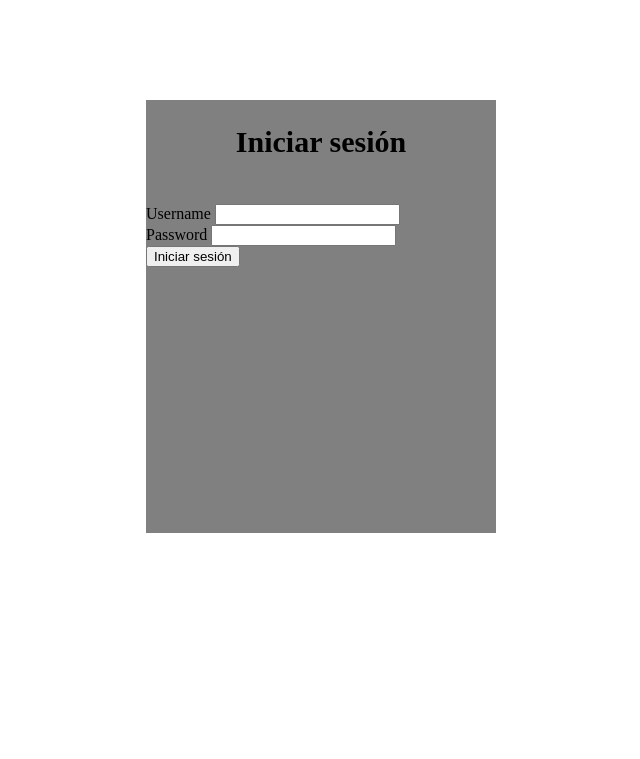
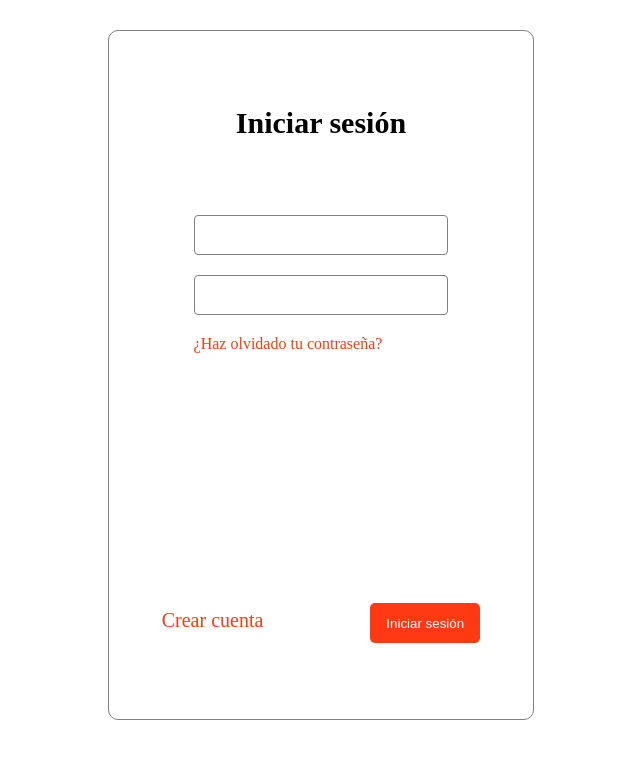
Before and after one commit to calvarezi/online-shop, a Django app: template productos/templates/registration/login.html in a window 1280 px wide. Shown: the top 759 px of the page, without its empty margins (319-959 px from the left). Run offline with Django 3.2, Linux system fonts and the light colour scheme; the template is opened without the code that fills it, so the values that code supplies are empty, except form fields; form fields are guessed from the names that the template uses.

Commit message:
secound-commit

```diff
--- a/productos/forms.py
+++ b/productos/forms.py
@@ -2,6 +2,7 @@ from django import forms
 from django.contrib.auth.forms import UserCreationForm, AuthenticationForm
 from django.contrib.auth.models import User
 from django.utils.translation import gettext as _
+
 
 class SignUpForm(UserCreationForm):
     email = forms.EmailField()
@@ -30,6 +31,7 @@ class SignUpForm(UserCreationForm):
             raise forms.ValidationError('Las contraseñas no coinciden')
         return password2
 
+
 class CustomLoginForm(AuthenticationForm):
     username = forms.CharField(
         widget=forms.TextInput(
@@ -41,7 +43,6 @@ class CustomLoginForm(AuthenticationForm):
             attrs={'class': 'form-control', 'placeholder': 'Contraseña'}),
         label=_('Contraseña')
     )
-
     error_messages = {
         'invalid_login': _(
             "Por favor, introduzca un %(username)s válido y una contraseña correcta."
--- a/productos/templates/registration/login.html
+++ b/productos/templates/registration/login.html
@@ -14,21 +14,28 @@
       <div class="login__body">
         <form method="post" class="login__form">
           {% csrf_token %}
-          <div class="login__form-group">
-            {{ form.username.label_tag }} {{ form.username }}
+          <div class="form-control">
+            {{ form.username }}
           </div>
-          <div class="login__form-group">
-            {{ form.password.label_tag }} {{ form.password }}
+          <div class="form-control">
+            {{ form.password }}
+          </div>
+          <div class="password_reset">
+            <a href="" class="password_reset__link">¿Haz olvidado tu contraseña?</a>
           </div>
           {% if form.errors %}
           <p class="login__error">Usuario o contraseña incorrecto</p>
           {% endif %}
-          <button class="login__submit-btn btn btn-primary btn-block">
-            Iniciar sesión
-          </button>
+          <div class="cont__links">
+            <a href="{% url 'signup' %}">Crear cuenta</a>
+            <button class="boton_login" type="submit">
+              Iniciar sesión
+            </button>
+          </div>
         </form>
       </div>
     </div>
   </div>
 </div>
+
 {% endblock %}
--- a/productos/views.py
+++ b/productos/views.py
@@ -1,7 +1,7 @@
 from django.shortcuts import render
 from .models import Producto, Categoria, Subcategoria
 from django.views.generic.detail import DetailView
-from .forms import SignUpForm
+from .forms import CustomLoginForm
 from django.urls import reverse_lazy
 from django.views.generic import CreateView
 from django.db.models import Q
@@ -39,6 +39,6 @@ class ProductoDetailView(DetailView):
 
 
 class SignupView(CreateView):
-    form_class = SignUpForm
+    form_class = CustomLoginForm
     success_url = reverse_lazy('lista-productos')
     template_name = 'registration/signup.html'
--- a/static/css/login.css
+++ b/static/css/login.css
@@ -1,19 +1,106 @@
+.login {
+    display: flex;
+    justify-content: center;
+    border-radius: 10px;
+    border: 1px solid gray !important;
+    width: 28%;
+    margin: 30px auto auto auto;
+    height: 75%;
+    padding: 50px 35px;
+}
+
 .login__container {
-    height: 433px;
-    /* border: 1px solid; */
-    width: 350px;
-    margin: 100px auto;
-    background-color: gray;
+    height: auto;
+    width: 90%;
 }
 
 .login__card {
     display: flex;
     flex-direction: column;
-    gap: 20px;
+    height: 100%;
+    width: 100%;
 }
 
+.login__body {
+    display: flex;
+    justify-content: space-between;
+    /* Alinea los elementos al principio y al final del contenedor */
+    width: 100%;
+    height: 100%;
+}
 
 .login__title {
     text-align: center;
     font-size: 30px;
 }
+
+.login__form {
+    width: 100%;
+    height: 85%;
+    display: flex;
+    flex-direction: column;
+    justify-content: center;
+    gap: 20px;
+    margin-top: 50px;
+}
+
+.form-control {
+    margin: 0 auto;
+    width: 80%;
+    height: 40px;
+}
+
+.form-control input {
+    margin: auto;
+    width: 100%;
+    height: 40px;
+    border-radius: 4px;
+    border: 1px solid gray;
+
+}
+
+.form-control input ::placeholder{
+    color: black !important;
+}
+
+.form-control input:focus {
+    border: 2px solid #fdab9c;
+    outline: none;
+}
+
+
+.cont__links {
+    display: flex;
+    justify-content: space-between;
+    flex: 1px;
+    align-items: end;
+}
+
+.cont__links a {
+    text-decoration: none;
+    color: #ff3914;
+    font-size: 20px;
+    position: relative;
+    bottom: 11px;
+}
+
+.password_reset {
+    width: 80%;
+    margin: auto;
+}
+
+.password_reset a{
+    color: #ff3914;
+    text-decoration: none;
+}
+
+.boton_login {
+    height: 40px;
+    background-color: #ff3914;
+    box-shadow: none !important;
+    padding: 0 !important;
+    color: white;
+    border: none;
+    width: 110px;
+    border-radius: 5px;
+}
```
Also changed, not shown: db.sqlite3.
